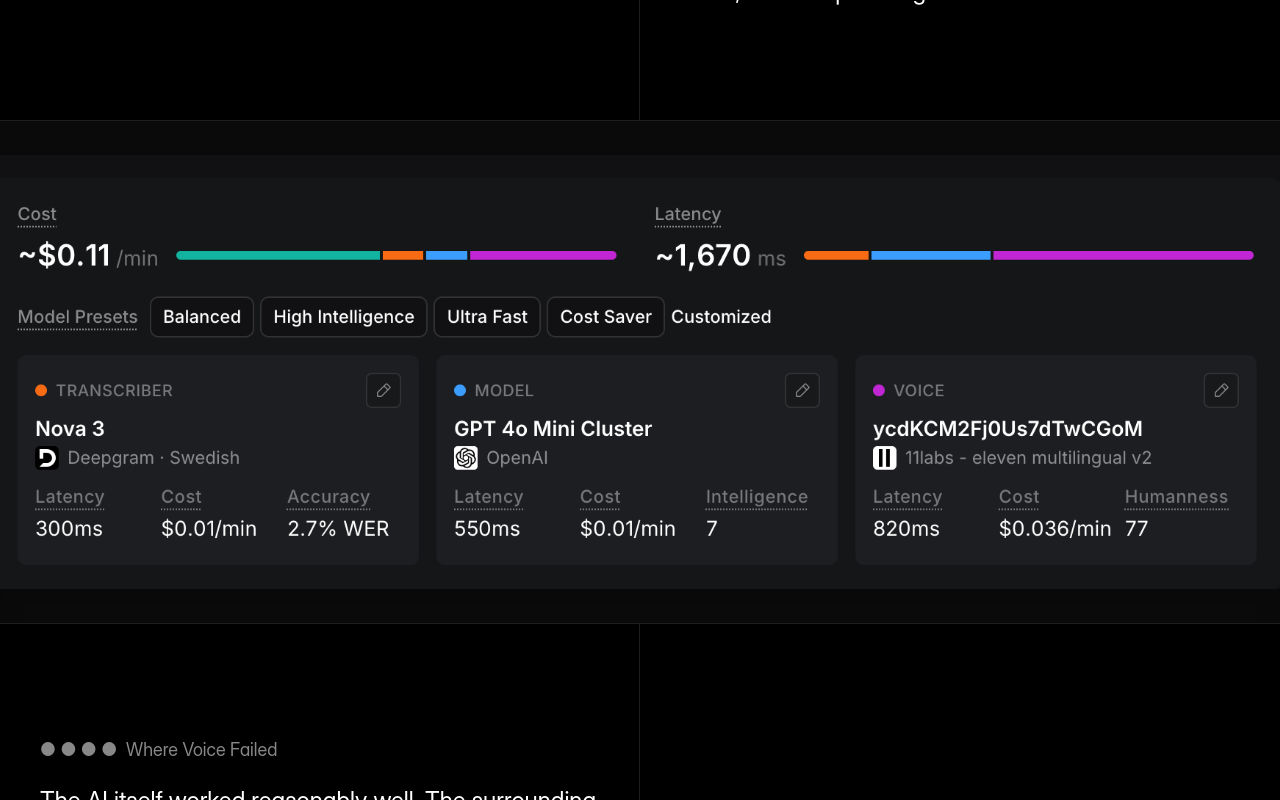
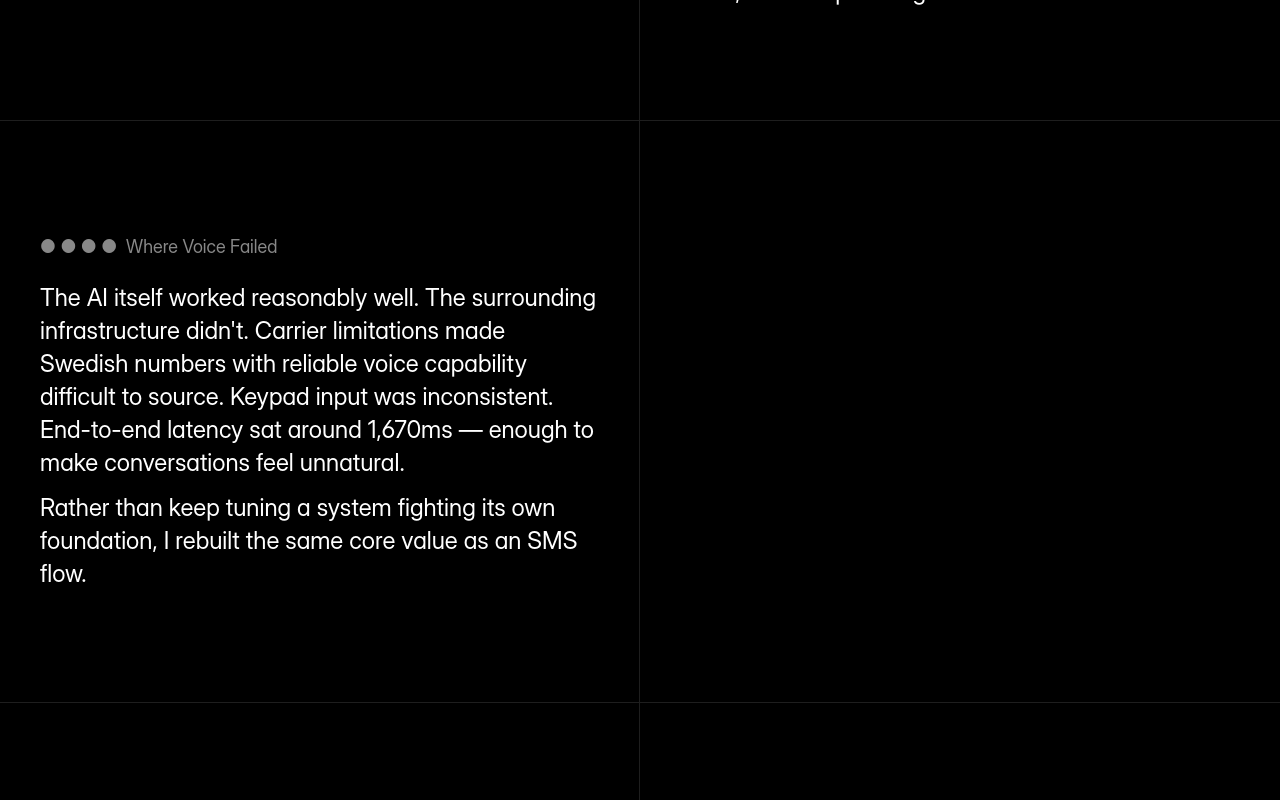
Before and after one commit to Liamcallag/Liam-portfolio, a Next.js app: page /work/ai-booking-assistant in a window 1280 px wide. Shown: the part 1500-2300 px from the top of the page. Built offline with nearby package versions, Linux system fonts and the light colour scheme; a web font is replaced by a local one.

Commit message:
Remove Vapi dashboard image from case study

```diff
--- a/app/(site)/work/ai-booking-assistant/page.tsx
+++ b/app/(site)/work/ai-booking-assistant/page.tsx
@@ -20,7 +20,6 @@
             "I started with voice. When a business missed a call, an AI agent would answer, understand what the caller wanted, and collect booking details — service type, date, time — before handing off to staff for confirmation.",
             "The voice assistant was tuned after extensive testing: Deepgram Nova-3 for Swedish transcription, GPT-4o Mini for reasoning, ElevenLabs' multilingual model chosen specifically for pronunciation accuracy over raw speed. I tested it deliberately — ambiguous requests, mid-conversation corrections, background noise, unusual phrasing.",
           ],
-          image: { src: "/work/ai-booking-assistant/vapi-dashboard.png", alt: "Vapi dashboard — Nova-3 transcriber, GPT-4o Mini, ElevenLabs Multilingual v2, latency and cost breakdown" },
         },
         {
           heading: "Where Voice Failed",
@@ -28,7 +27,6 @@
             "The AI itself worked reasonably well. The surrounding infrastructure didn't. Carrier limitations made Swedish numbers with reliable voice capability difficult to source. Keypad input was inconsistent. End-to-end latency sat around 1,670ms — enough to make conversations feel unnatural.",
             "Rather than keep tuning a system fighting its own foundation, I rebuilt the same core value as an SMS flow.",
           ],
-          image: { src: "/work/ai-booking-assistant/vapi-full.png", alt: "Vapi dashboard — Nova-3 transcriber, GPT-4o Mini, ElevenLabs Multilingual v2, system prompt, ~1,670ms latency" },
         },
         {
           heading: "The SMS Version",
```
